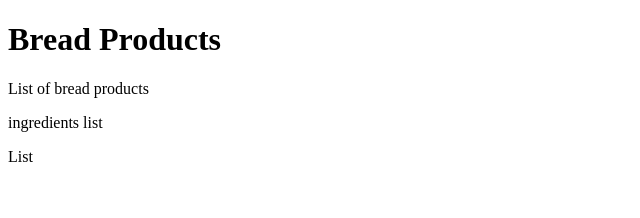
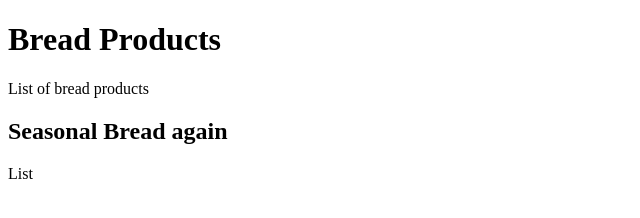
Before and after one commit to k2mendoz/com.bread.demo, a plain HTML site: page WebContent/index.html in a window 1280 px wide. Shown: the whole page, without its empty margins (0-640 px from the left). Drawn offline with Linux system fonts and the light colour scheme.

Commit message:
had to fix this so it would work with these

```diff
--- a/WebContent/index.html
+++ b/WebContent/index.html
@@ -9,7 +9,7 @@
 
 	<p>List of bread products</p>
 
-	<span>ingredients list</span>
+	<h2>Seasonal Bread again</h2>
 	<p>List</p>
 
 </body>
```
